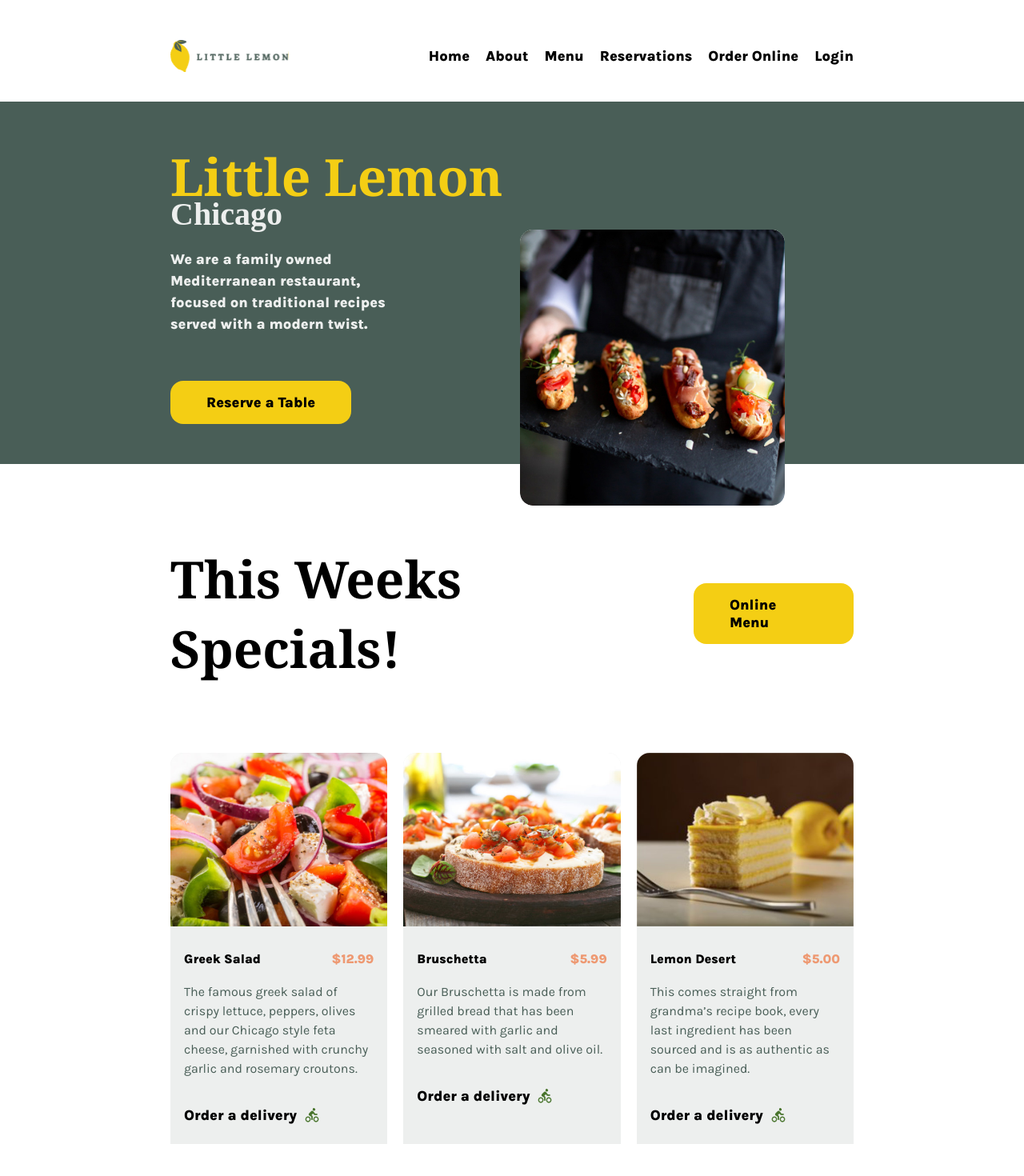
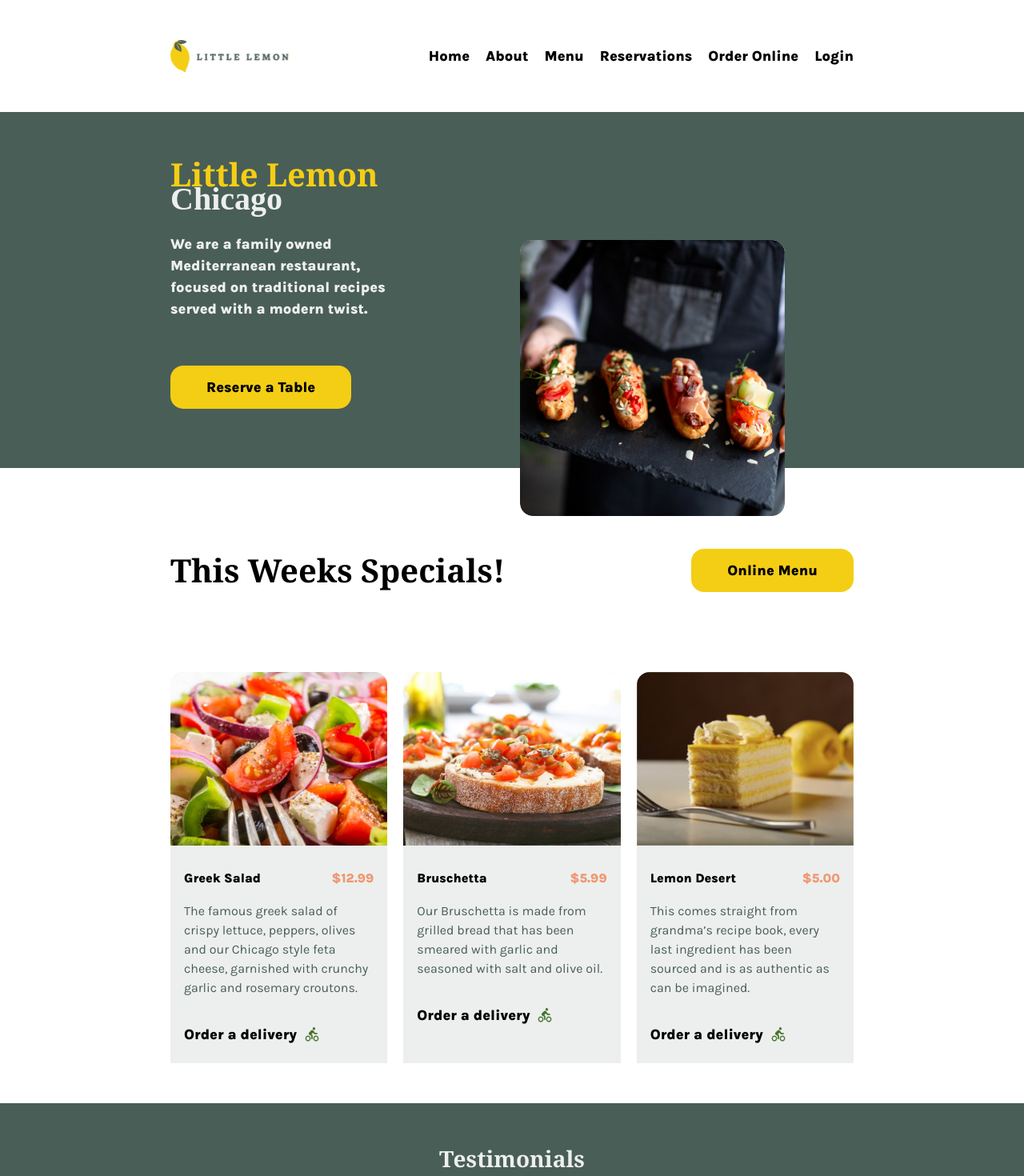
Before and after one commit to erasmogiron/capstone-project, a React (Create React App) app: page / in a window 1280 px wide. Shown: the top 1470 px of the page at 80% size. Built offline with nearby package versions, Linux system fonts and the light colour scheme; a web font is replaced by a local one.

Commit message:
Adjust styles and classes for responsive phone/desktop

```diff
--- a/src/App.css
+++ b/src/App.css
@@ -15,28 +15,18 @@ p {
   font-size: 16px;
   font-weight: 400;
 }
-
 img {
   max-width: 100%;
 }
-header {
-  padding-top: 50px;
-  padding-bottom: 37px;
-}
-.row,
-.container {
-  max-width: 854px;
-  margin: 0 auto;
-}
 .row {
   padding: 50px 0;
+  margin: 0 20px;
 }
 .full-container {
   background-color: #495E57;
 }
 
 /* Navigation */
-
 ul li {
   list-style-type: none;
   padding-right: 20px;
@@ -67,6 +57,7 @@ footer a:hover {
 }
 
 /* Flex and Grid */
+@media (min-width: 767px) {
   .flex {
     display: flex;
     flex-direction: row;
@@ -76,8 +67,24 @@ footer a:hover {
   .grid {
     display: grid;
     align-items: top;
-  gap: 20px;
     grid-template-columns: repeat(auto-fit, minmax(150px, 1fr));
+  }
+  .container {
+    max-width: 894px;
+    margin: 0 auto;
+  }
+  .display-title,
+  h1 {
+    font-size: 64px;
+  }
+  .sub-title,
+  .h2 {
+    font-size: 40px;
+  }
+}
+.grid {
+  display: grid;
+  gap: 32px 20px;
 }
 /* Typography */
 .primary {
@@ -85,7 +92,7 @@ footer a:hover {
 }
 .display-title,
 h1 {
-  font-size: 64px;
+  font-size: 40px;
 }
 .display-title,
 h1,
@@ -96,7 +103,7 @@ h1,
 }
 .sub-title,
 .h2 {
-  font-size: 40px;
+  font-size: 28px;
 }
 .lead-text,
 .section-title,
--- a/src/App.js
+++ b/src/App.js
@@ -11,7 +11,7 @@ import Footer from './Components/Footer';
 
 function App() {
   return (
-    <>
+    <div className='wrapper'>
       <Header />
       <Hero />
       <Main />
@@ -19,7 +19,7 @@ function App() {
       <About />
       <Form />
       <Footer />
-    </>
+    </div>
   );
 }
 
--- a/src/Components/Footer.js
+++ b/src/Components/Footer.js
@@ -8,6 +8,7 @@ import YouTubeSocial from '../images/youtube.png';
 export default function Footer() {
     return(
         <footer>
+            <div className="container">
                 <div className="row grid">
                     <div className="col address">
                         <img src={logo} alt="" />
@@ -38,6 +39,7 @@ export default function Footer() {
                         </nav>
                     </div>
                 </div>
+            </div>
         </footer>
     )
 }
--- a/src/Components/Header.js
+++ b/src/Components/Header.js
@@ -4,9 +4,11 @@ import Nav from './Nav';
 
 export default function Header() {
     return(
-        <header className="container flex">
-        <img src={logo} alt="Little Lemon" />
-        <Nav />
+        <header className="container">
+            <div className="row flex">
+                <img src={logo} alt="Little Lemon" />
+                <Nav />
+            </div>
         </header>
     )
 }
--- a/src/Components/Hero.js
+++ b/src/Components/Hero.js
@@ -4,15 +4,17 @@ import HeroImage from '../images/hero-image.jpg';
 export default function Hero() {
     return (
         <section className="hero full-container">
+            <div className="container">
                 <div className="row grid">
                     <div className="col site-welcome">
-                <h1 className="primary primary-heading">Little Lemon</h1>
-                <h2 className="secondary-heading">Chicago</h2>
+                        <h1 className="primary display-title">Little Lemon</h1>
+                        <h2 className="sub-title">Chicago</h2>
                         <p className="lead-text">We are a family owned Mediterranean restaurant, focused on traditional recipes served with a modern twist.</p>
                         <a href="#" role="button" className="primary-button lead-text">Reserve a Table</a>
                     </div>
                         <img src={HeroImage} alt="" className="round offset"/>
                 </div>
+            </div>
         </section>
     )
 }
--- a/src/Components/Main.js
+++ b/src/Components/Main.js
@@ -7,12 +7,15 @@ import LemonDessertImg from '../images/lemon-dessert.jpg';
 export default function Main() {
     return(
         <main>
-            <header className="container flex">
-                <h2 className="display-title">This Weeks Specials!</h2>
-                <a href="#" role="button" className="primary-button lead-text">Online Menu</a>
+            <header className="container">
+                <div className="row flex">
+                    <h2 className="display-title">This Weeks Specials!</h2>
+                    <a href="#" role="button" className="primary-button lead-text">Online Menu</a>
+                </div>
             </header>
             <section className="container">
-                <div className="row grid">
+                <div className="row">
+                <div className="grid">
                     <article className="card">
                         <img src={GreekSaladImg} alt=""/>
                         <div className="card-description">
@@ -38,6 +41,7 @@ export default function Main() {
                         </div>
                     </article>
                 </div>
+                </div>
             </section>
         </main>
     )
--- a/src/Components/Testimonials.js
+++ b/src/Components/Testimonials.js
@@ -10,6 +10,7 @@ export default function Testimonials() {
     return (
         <section className="full-container testimonials">
             <h2 className="sub-title">Testimonials</h2>
+            <div className="container">
                 <div className="row grid">
                     <article className="col testimonial tan">
                         <p className="testimonial--rating">Rating <img src={FiveStars} alt="" className="star-rating"/></p>
@@ -44,6 +45,7 @@ export default function Testimonials() {
                         <p className="testimonial--description">Love teh new online reservation feature!</p>
                     </article>
                 </div>
+            </div>
         </section>
     )
 }
```
Lines whose indentation alone changed are shown as unchanged.
